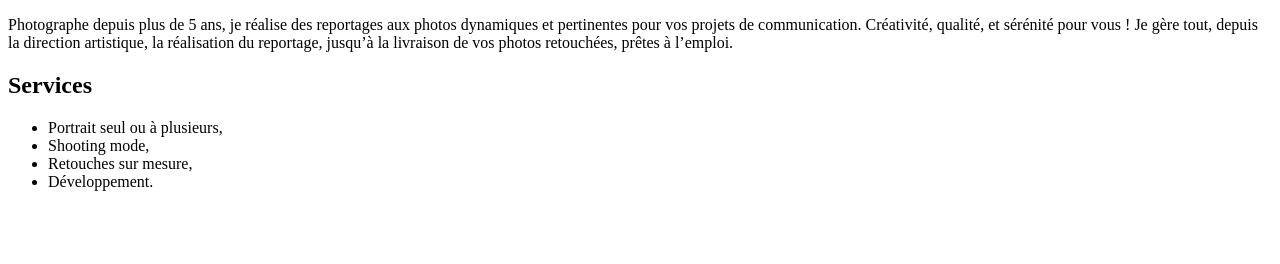
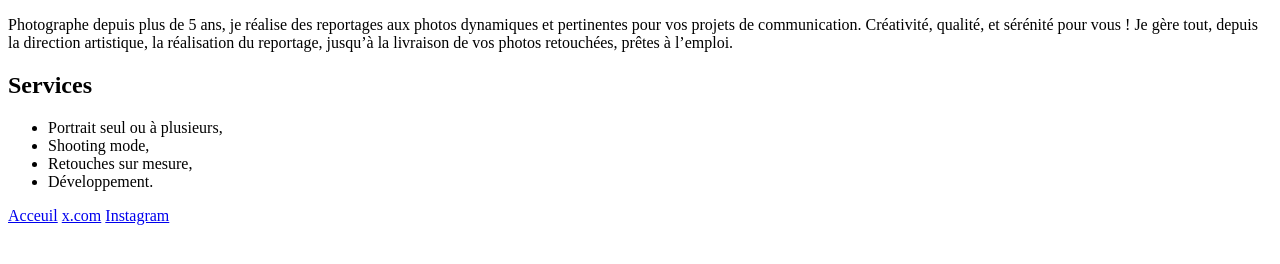
Before and after one commit to hushd02/Robbie-Lens-Photographie, a plain HTML site: page a-propos.html in a window 1280 px wide. Drawn offline with Linux system fonts and the light colour scheme.

Commit message:
Liaison des pages

```diff
--- a/a-propos.html
+++ b/a-propos.html
@@ -14,5 +14,8 @@
         <li>Retouches sur mesure,</li>
         <li>Développement. </li>
     </ul>
+    <a href="index.html">Acceuil</a>
+    <a href="https://x.com/?lang=fr">x.com</a>
+    <a href="https://www.instagram.com/">Instagram</a>
 </body>
 </html>
```
Also changed, not shown: index.html (+3 -1 lines).
